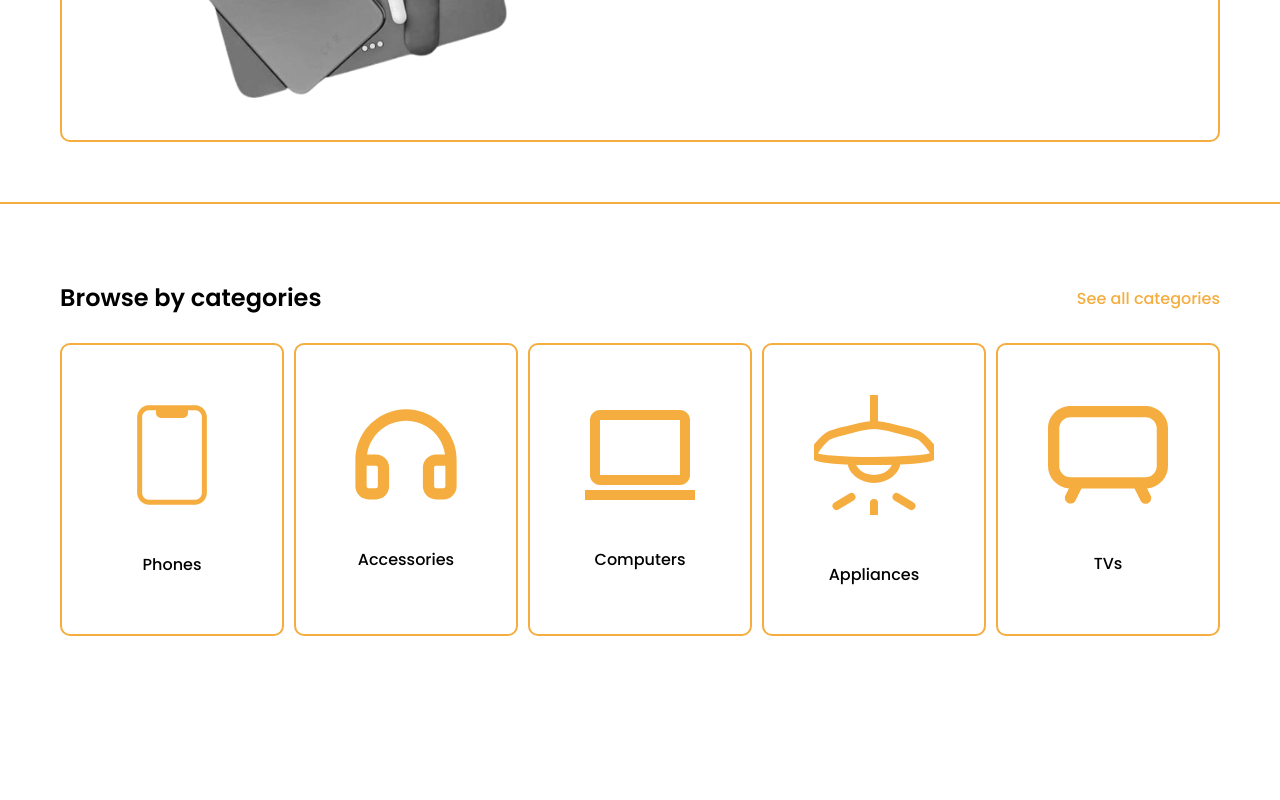
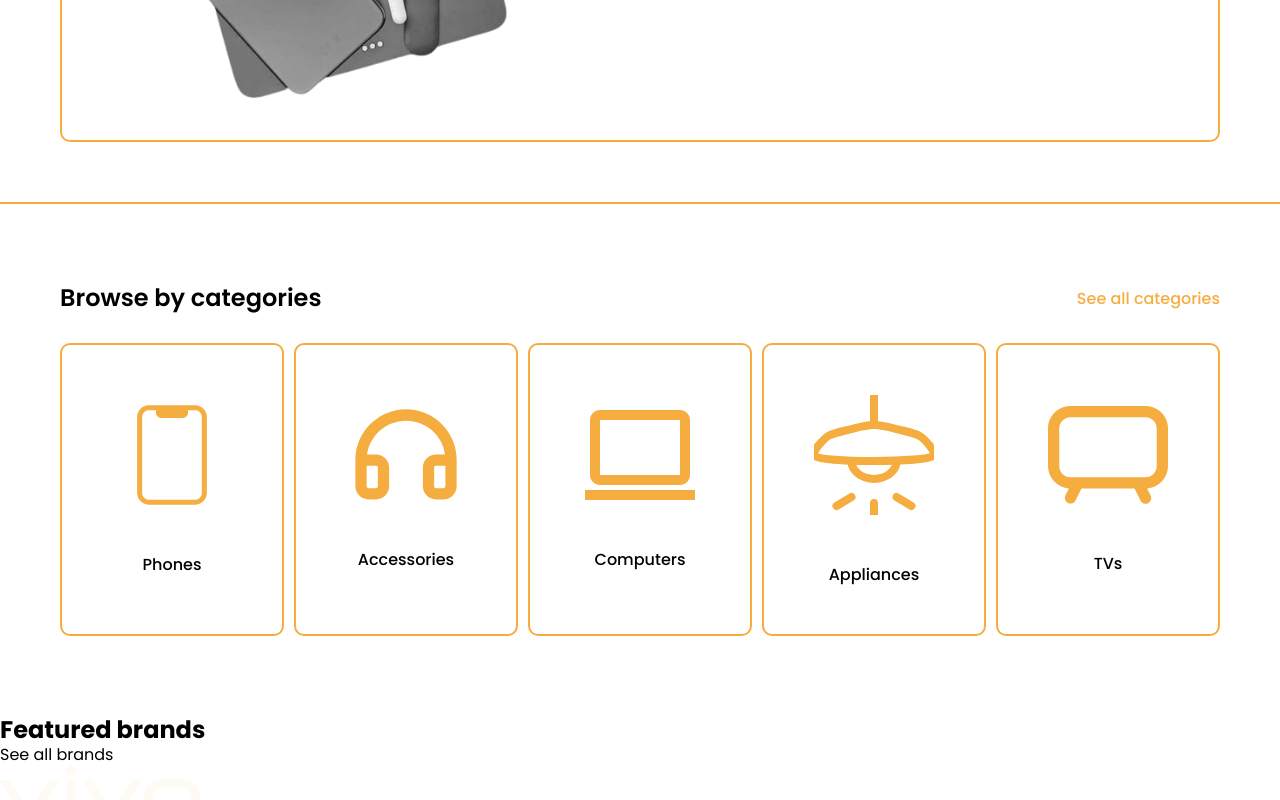
Before and after one commit to Orisabiyi/techtrove, a React (Vite) app: page / in a window 1280 px wide. Shown: the part 667-1467 px from the top of the page. Before the commit the page ends 1383 px from the top, so only its background shows below. Built offline with nearby package versions, Linux system fonts and the light colour scheme.

Commit message:
include feature in Homepage

```diff
--- a/src/pages/Homepage.jsx
+++ b/src/pages/Homepage.jsx
@@ -1,4 +1,5 @@
 import Browse from "../components/Browse";
+import Feature from "../components/Feature";
 import Header from "../components/Header";
 import Nav from "../components/Nav";
 
@@ -8,6 +9,7 @@ function Homepage() {
       <Nav />
       <Header />
       <Browse />
+      <Feature />
     </>
   );
 }
```
